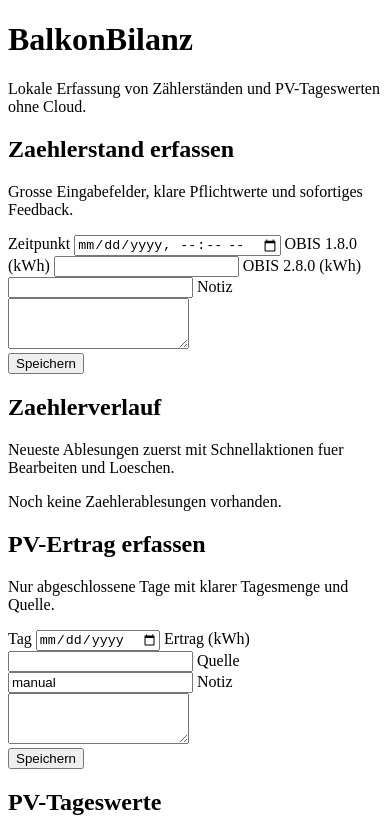
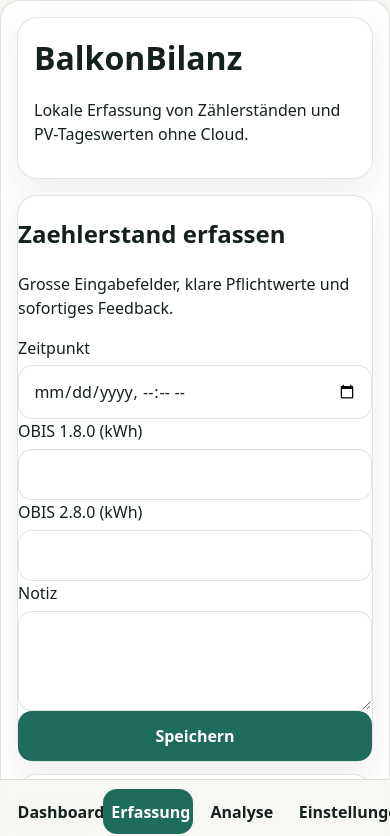
Before and after one commit to kruemelnerd/balkonbilanz, a Vue app: page /capture in a window 390 px wide. Shown: the top 836 px of the page. Built offline with nearby package versions, Linux system fonts and the light colour scheme.

Commit message:
fix(03): add global mobile styling baseline
- import a shared stylesheet so the app renders with the intended layout and colors
- add minimal responsive card, form, nav, and action styling for the main views

```diff
--- a/src/main.ts
+++ b/src/main.ts
@@ -1,5 +1,6 @@
 import { createApp } from 'vue';
 import App from './App.vue';
 import { appRouter } from './router/index.ts';
+import './styles/main.css';
 
 createApp(App).use(appRouter).mount('#app');
--- /dev/null
+++ b/src/styles/main.css
@@ -0,0 +1,266 @@
+:root {
+  color-scheme: light;
+  --bg: #f7f8f4;
+  --surface: #ffffff;
+  --surface-alt: #f4f7f4;
+  --text: #14211d;
+  --muted: #5b6b66;
+  --border: rgba(20, 33, 29, 0.12);
+  --accent: #1f6b5c;
+  --accent-soft: rgba(31, 107, 92, 0.12);
+  --danger: #b54708;
+  --shadow: 0 10px 30px rgba(20, 33, 29, 0.08);
+  --radius: 20px;
+  font-family: system-ui, -apple-system, BlinkMacSystemFont, 'Segoe UI', sans-serif;
+  line-height: 1.5;
+  font-weight: 400;
+}
+
+* {
+  box-sizing: border-box;
+}
+
+html,
+body,
+#app {
+  min-height: 100%;
+}
+
+body {
+  margin: 0;
+  background: var(--bg);
+  color: var(--text);
+  font-size: 16px;
+}
+
+body,
+button,
+input,
+textarea,
+select {
+  font: inherit;
+}
+
+a {
+  color: inherit;
+  text-decoration: none;
+}
+
+button,
+input,
+textarea,
+select {
+  border: 1px solid var(--border);
+  border-radius: 14px;
+  background: var(--surface);
+  color: inherit;
+}
+
+button {
+  min-height: 44px;
+  padding: 0.75rem 1rem;
+  background: var(--surface);
+}
+
+button:disabled {
+  opacity: 0.45;
+}
+
+input,
+textarea,
+select {
+  width: 100%;
+  padding: 0.8rem 0.9rem;
+  background: var(--surface);
+}
+
+label,
+fieldset {
+  display: grid;
+  gap: 0.35rem;
+}
+
+fieldset {
+  margin: 0;
+  padding: 0;
+  border: 0;
+}
+
+#app {
+  display: flex;
+  flex-direction: column;
+}
+
+main {
+  width: 100%;
+  padding: 1rem;
+  display: grid;
+  gap: 1rem;
+}
+
+main > header,
+.settings-card,
+.analysis-range-card,
+.dashboard-view,
+.capture-view,
+.meter-entry-form,
+.pv-daily-form,
+.interval-list,
+.pv-day-summary-list,
+.meter-readings-list,
+.pv-daily-list,
+.battery-advisor-card {
+  background: var(--surface);
+  border: 1px solid var(--border);
+  border-radius: var(--radius);
+  box-shadow: var(--shadow);
+}
+
+main > header,
+.settings-card,
+.analysis-range-card,
+.battery-advisor-card,
+.dashboard-view,
+.capture-view {
+  padding: 1rem;
+}
+
+.app-shell-nav {
+  position: sticky;
+  bottom: 0;
+  display: grid;
+  grid-template-columns: repeat(4, minmax(0, 1fr));
+  gap: 0.25rem;
+  padding: 0.6rem;
+  background: rgba(247, 248, 244, 0.95);
+  border-top: 1px solid var(--border);
+  backdrop-filter: blur(12px);
+}
+
+.app-shell-nav a {
+  min-height: 44px;
+  display: grid;
+  place-items: center;
+  padding: 0.65rem 0.5rem;
+  border-radius: 14px;
+  font-weight: 600;
+}
+
+.app-shell-nav a.router-link-active,
+.app-shell-nav a.router-link-exact-active {
+  background: var(--accent);
+  color: white;
+}
+
+.dashboard-view,
+.analysis-view,
+.capture-view,
+.settings-view {
+  display: grid;
+  gap: 1rem;
+}
+
+.dashboard-kpi,
+.dashboard-quality,
+.dashboard-quick-actions,
+.analysis-warning-card,
+.analysis-quality-card,
+.advisor-basis,
+.advisor-results,
+.capture-grid,
+.actions,
+.preset-row {
+  display: grid;
+  gap: 0.75rem;
+}
+
+.dashboard-quick-actions,
+.preset-row,
+.actions {
+  grid-template-columns: repeat(auto-fit, minmax(140px, 1fr));
+}
+
+.quick-action,
+.analysis-range-card button,
+.reset-filters,
+.settings-card button,
+.meter-entry-form button,
+.pv-daily-form button,
+.battery-advisor-card button,
+.capture-banner button {
+  display: inline-flex;
+  align-items: center;
+  justify-content: center;
+  gap: 0.5rem;
+  border-color: transparent;
+  background: var(--accent);
+  color: white;
+  font-weight: 600;
+}
+
+.quick-action {
+  min-height: 44px;
+  padding: 0.85rem 1rem;
+  border-radius: 14px;
+}
+
+.analysis-warning-card,
+.analysis-quality-card,
+.capture-banner,
+.form-banner,
+.advisor-warning,
+[role='alert'] {
+  background: rgba(181, 71, 8, 0.08);
+  border-left: 4px solid var(--danger);
+  border-radius: 14px;
+  padding: 0.85rem 1rem;
+}
+
+.empty-state {
+  color: var(--muted);
+}
+
+.scenario-card,
+.interval-row,
+.pv-day-row,
+.pv-card,
+.reading-card {
+  border: 1px solid var(--border);
+  border-radius: 16px;
+  padding: 0.9rem;
+  background: var(--surface-alt);
+}
+
+.scenario-card h3,
+.settings-card h2,
+.analysis-view h1,
+.dashboard-view h2,
+.capture-view h1 {
+  margin: 0 0 0.5rem;
+}
+
+.settings-view {
+  max-width: 960px;
+  margin: 0 auto;
+}
+
+@media (min-width: 720px) {
+  main {
+    padding: 1.25rem;
+    gap: 1.25rem;
+  }
+
+  .settings-view {
+    grid-template-columns: repeat(2, minmax(0, 1fr));
+    align-items: start;
+  }
+
+  .settings-view > header,
+  .settings-view > .settings-card:last-child {
+    grid-column: 1 / -1;
+  }
+
+  .capture-grid {
+    grid-template-columns: repeat(2, minmax(0, 1fr));
+  }
+}
```
